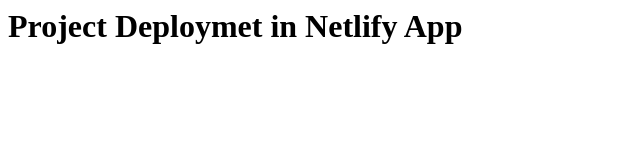
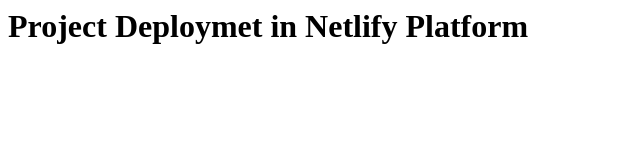
Before and after one commit to suryakiran1993/fsddemoproject, a plain HTML site: page index.html in a window 1280 px wide. Shown: the whole page, without its empty margins (0-640 px from the left). Drawn offline with Linux system fonts and the light colour scheme.

Commit message:
Updated index.html

```diff
--- a/index.html
+++ b/index.html
@@ -1 +1 @@
-<h1>Project Deploymet in Netlify App</h1>
+<h1>Project Deploymet in Netlify Platform</h1>
```
